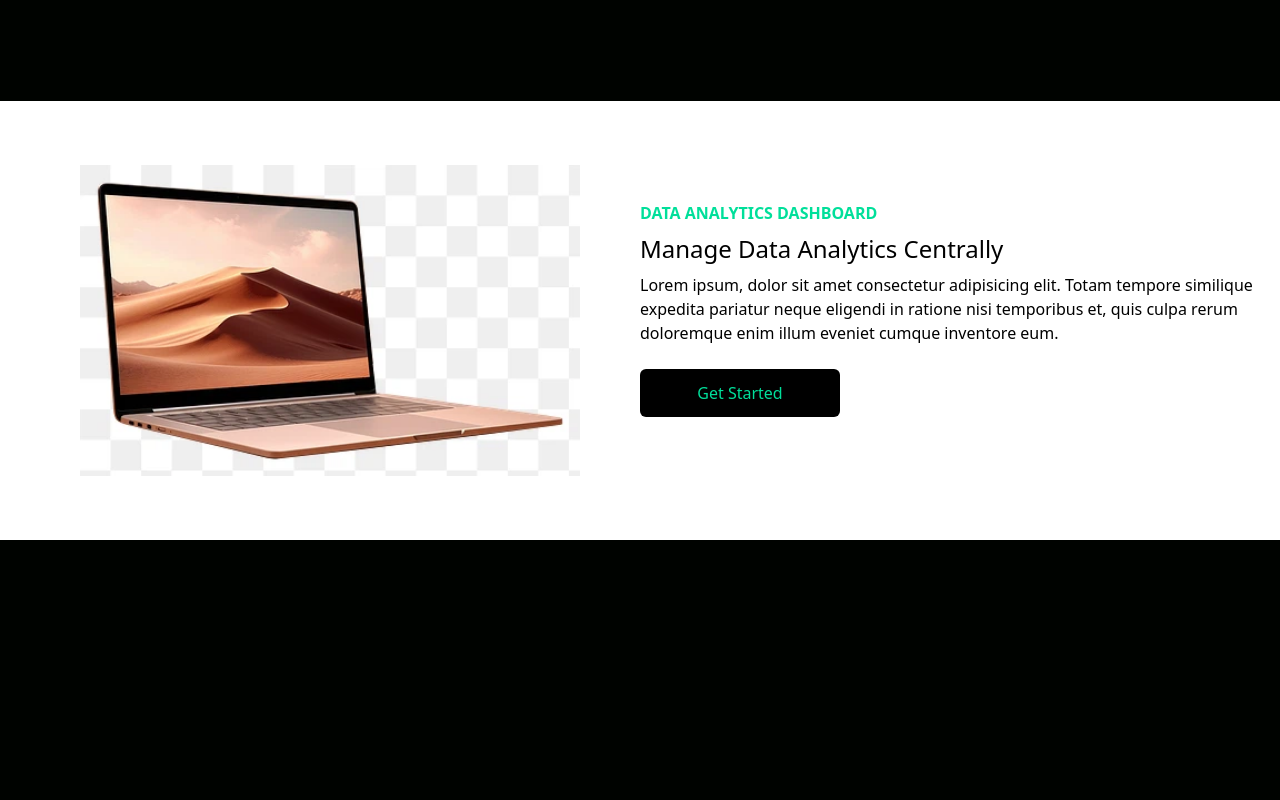
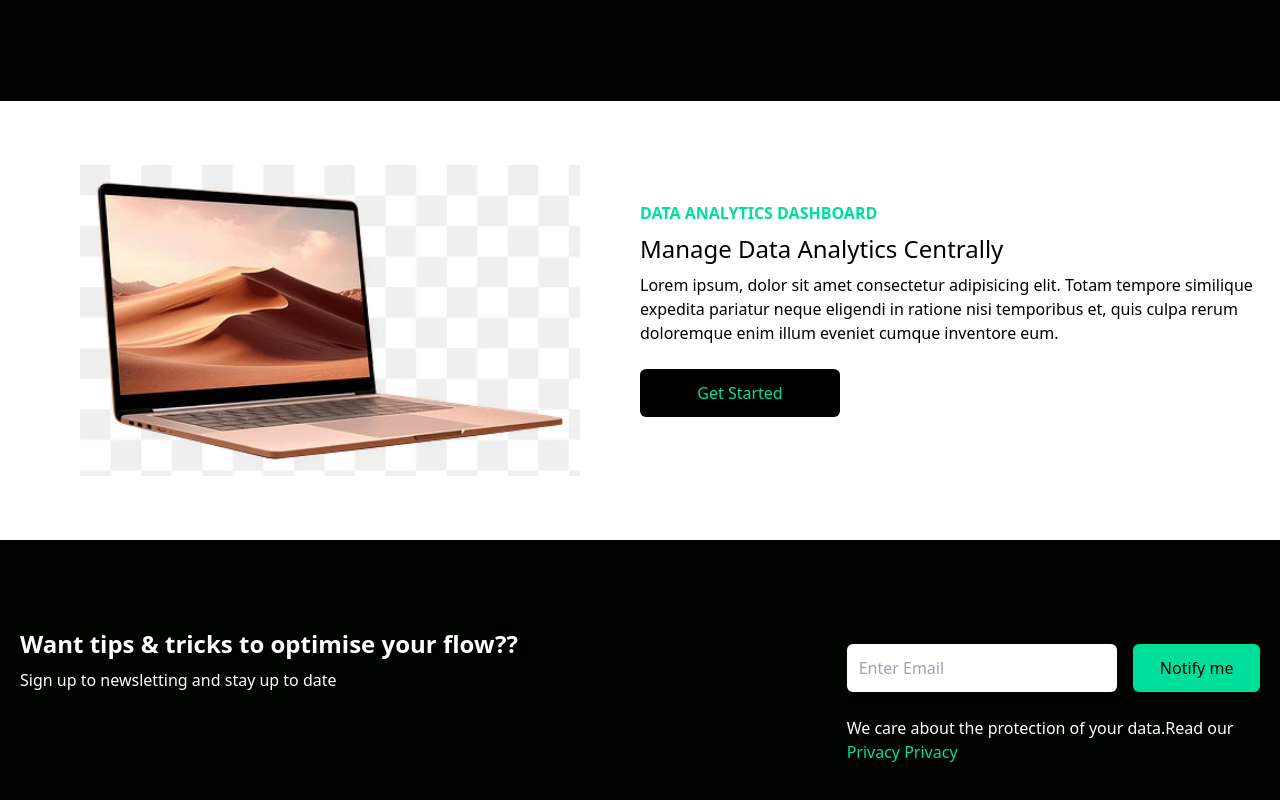
Before and after one commit to cafferti/tailwind-project, a React (Vite) app: page / in a window 1280 px wide. Shown: the part 699-1499 px from the top of the page. Before the commit the page ends 1239 px from the top, so only its background shows below. Built offline with nearby package versions, Linux system fonts and the light colour scheme.

Commit message:
started and comppleted news letter components

```diff
--- a/src/App.jsx
+++ b/src/App.jsx
@@ -2,6 +2,7 @@ import { useState } from 'react'
 import Navbar from './components/Navbar'
 import Land from './components/land'
 import Analytics from './components/Analytics'
+import Newsletter from './components/Newsletter'
 
 function App() {
   const [count, setCount] = useState(0)
@@ -11,6 +12,7 @@ function App() {
       <Navbar/>
       <Land/>
       <Analytics/>
+      <Newsletter/>
     </div>
   )
 }
--- /dev/null
+++ b/src/components/Newsletter.jsx
@@ -0,0 +1,22 @@
+const Newsletter = () => {
+    return (
+    <div className="w-full py-16 text-white px-4">
+      <div className="grid  max-w-[1240px] mx-auto lg:grid-cols-3">
+        <div className="lg:col-span-2 my-4 ">
+            <h1 className="md:text-4 font-bold text-2xl py-2 " > Want tips & tricks to optimise your flow??</h1>
+            <p>Sign up to newsletting and stay up to date</p>
+        </div>
+        <div className="my-4">
+            <div className="flex flex-col sm:flex-row items-center justify-between " >
+                <input className="p-3 text-black rounded-md w-full" type="email" placeholder="Enter Email" />
+                <button className="bg-[#00df9a] font-medium w-[200px] rounded-md my-6 mx-auto py-3 text-black ml-4 " >Notify me</button>
+            </div>
+            <p>We care about the protection of your data.Read our <span className="text-[#00df9a] " > Privacy Privacy</span></p>
+        </div>
+
+      </div>
+    </div>
+     );
+}
+
+export default Newsletter;
```
